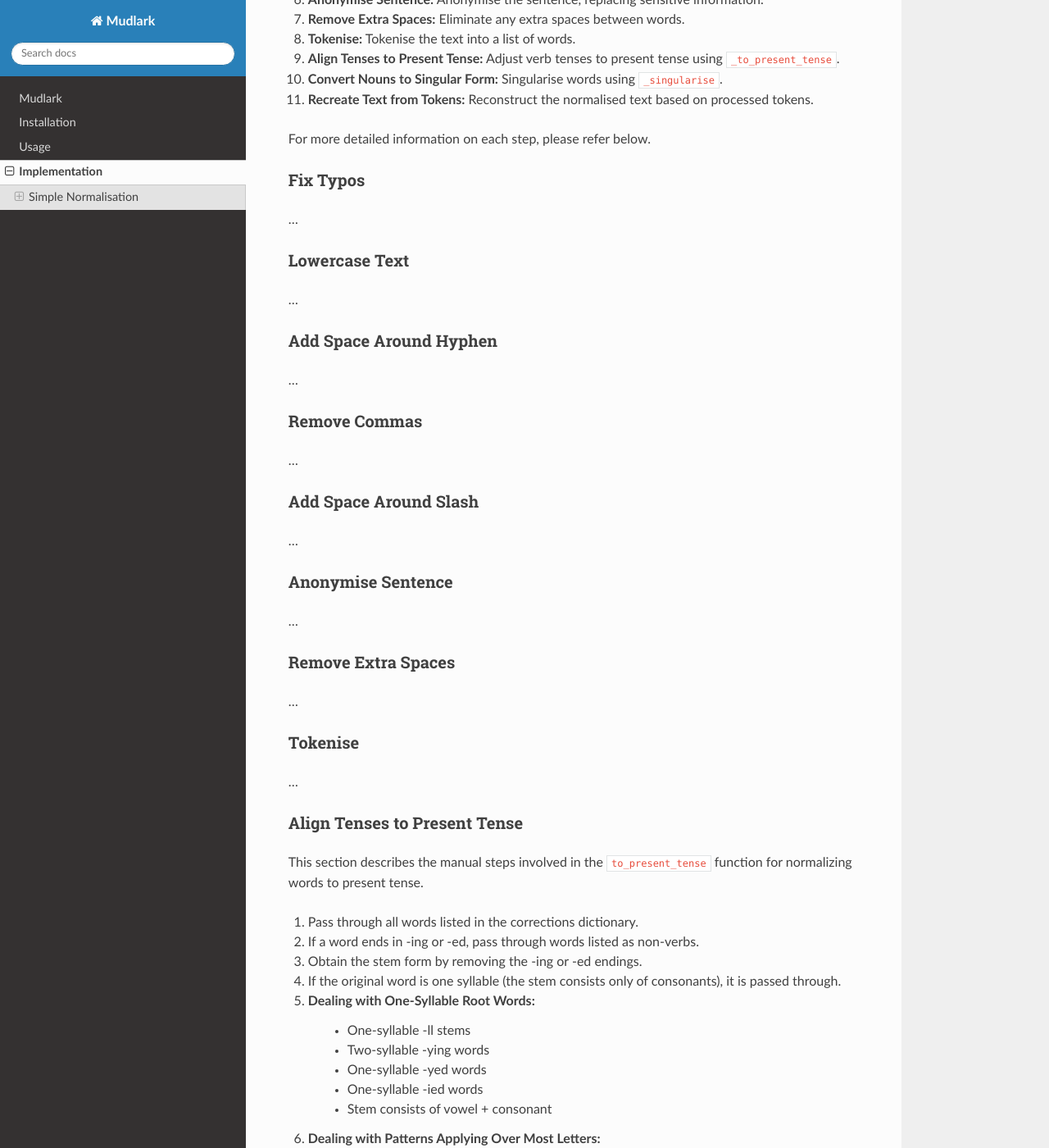
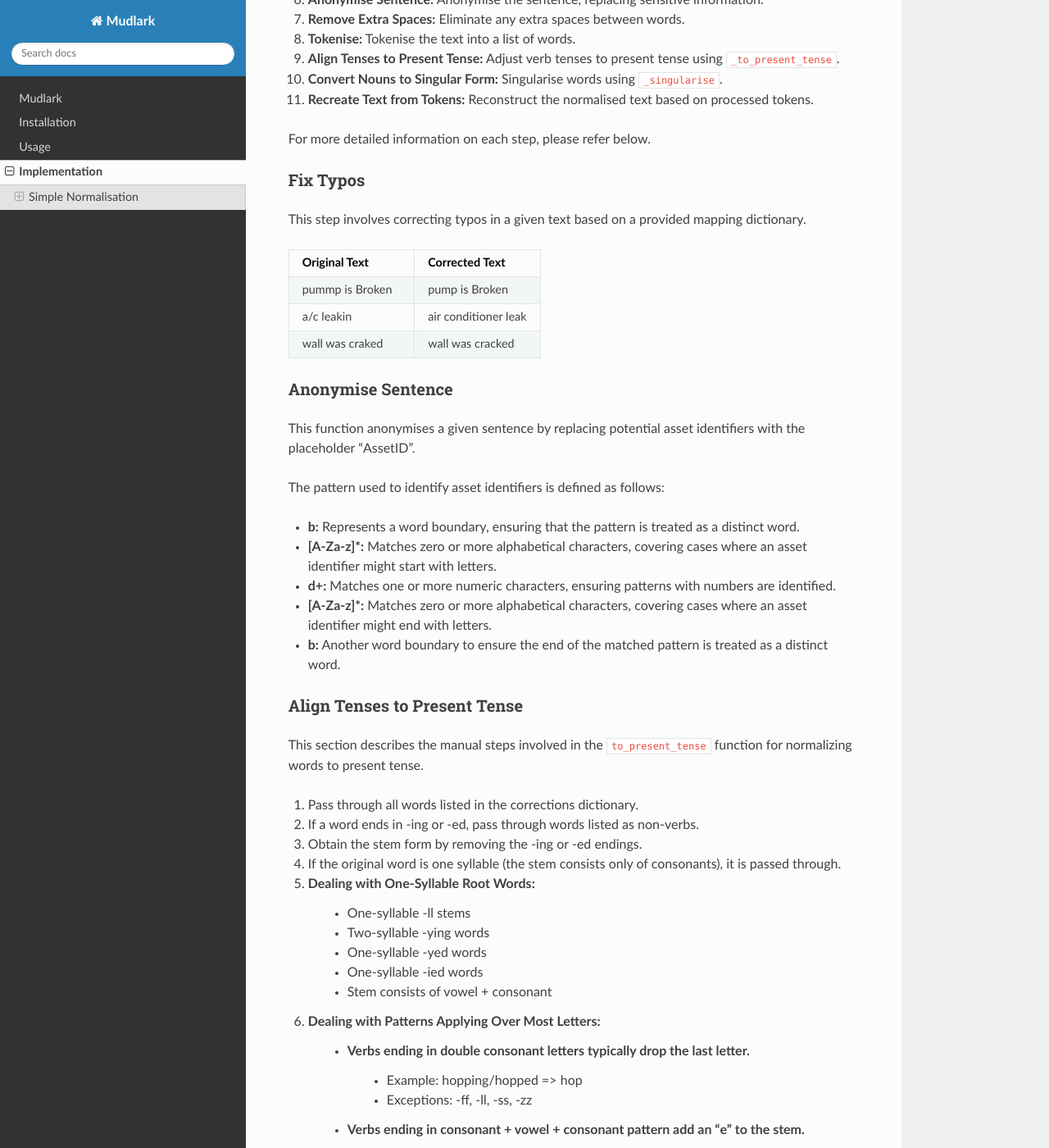
Before and after one commit to nlp-tlp/mudlark, a Sphinx documentation site: the page built from docs/source/implementation.rst, in a window 1280 px wide and 1400 px high, scrolled down 469 px. Shown: the whole window at 82% size. Built offline with Sphinx 7.4.7 and the Read the Docs theme 2.0.0, drawn with Linux system fonts in a browser that asks for light colours; some of the changed text lies outside the part shown.

Commit message:
Update implementation.rst

```diff
--- a/docs/source/implementation.rst
+++ b/docs/source/implementation.rst
@@ -24,35 +24,33 @@
 
 Fix Typos
 ^^^^^^^^^
-...
 
-Lowercase Text
-^^^^^^^^^^^^^^
-...
+This step involves correcting typos in a given text based on a provided mapping dictionary.
 
-Add Space Around Hyphen
-^^^^^^^^^^^^^^^^^^^^^^^
-...
+.. list-table::
+    :widths: 30 30
+    :header-rows: 1
 
-Remove Commas
-^^^^^^^^^^^^^
-...
-
-Add Space Around Slash
-^^^^^^^^^^^^^^^^^^^^^^
-...
+    * - Original Text
+      - Corrected Text
+    * - pummp is Broken
+      - pump is Broken
+    * - a/c leakin
+      - air conditioner leak
+    * - wall was craked
+      - wall was cracked
 
 Anonymise Sentence
 ^^^^^^^^^^^^^^^^^^
-...
+This function anonymises a given sentence by replacing potential asset identifiers with the placeholder "AssetID".
 
-Remove Extra Spaces
-^^^^^^^^^^^^^^^^^^^
-...
+The pattern used to identify asset identifiers is defined as follows:
 
-Tokenise
-^^^^^^^^
-...
+- **b:** Represents a word boundary, ensuring that the pattern is treated as a distinct word.
+- **[A-Za-z]*:** Matches zero or more alphabetical characters, covering cases where an asset identifier might start with letters.
+- **\d+:** Matches one or more numeric characters, ensuring patterns with numbers are identified.
+- **[A-Za-z]*:** Matches zero or more alphabetical characters, covering cases where an asset identifier might end with letters.
+- **b:** Another word boundary to ensure the end of the matched pattern is treated as a distinct word.
 
 Align Tenses to Present Tense
 ^^^^^^^^^^^^^^^^^^^^^^^^^^^^^
@@ -85,8 +83,4 @@
 
 Convert Nouns to Singular Form
 ^^^^^^^^^^^^^^^^^^^^^^^^^^^^^^
-...
-
-Recreate Text from Tokens
-^^^^^^^^^^^^^^^^^^^^^^^^^
-...
+This section describes the manual steps involved in the ``singularise`` function for converting words to singular form.
```
